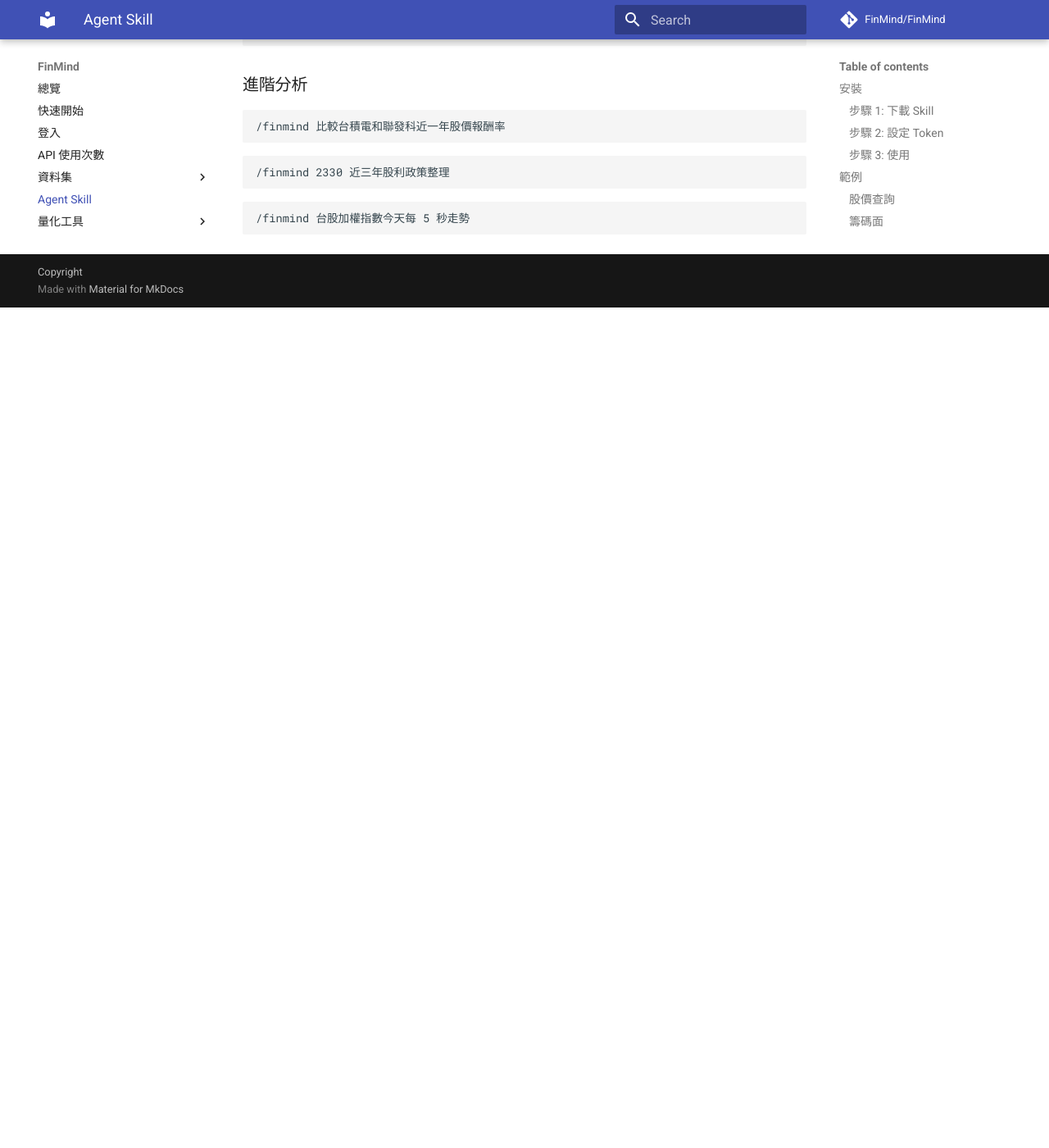
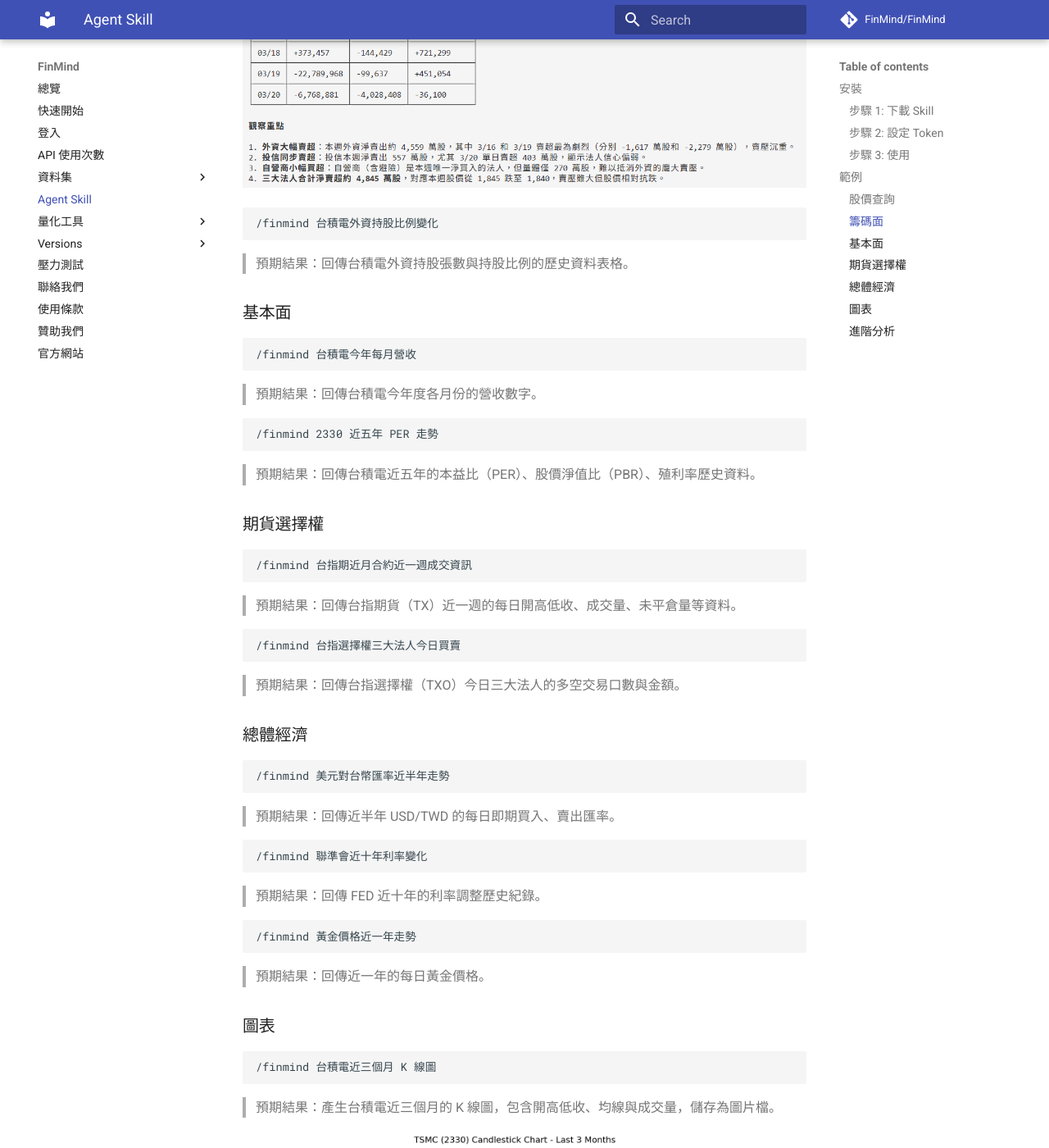
Before and after one commit to FinMind/FinMind-Doc, an MkDocs documentation site: the page built from docs/tutor/AgentSkill.md, in a window 1280 px wide and 1400 px high, scrolled down 2415 px. Shown: the whole window at 82% size. Built offline with MkDocs 1.6.1 and Material for MkDocs 9.7.7, drawn with Linux system fonts in a browser that asks for light colours; comment, search, counter and statistics services are not loaded; before the commit the page ends 2790 px from its top, so only the background shows below that; some of the changed text lies outside the part shown.

Commit message:
docs: add example screenshots and expected results to Agent Skill page

````diff
--- a/docs/tutor/AgentSkill.md
+++ b/docs/tutor/AgentSkill.md
@@ -37,9 +37,17 @@ export FINMIND_TOKEN="your_token_here"
 /finmind 台積電最近一個月股價
 ```
 
+> 預期結果：回傳台積電（2330）近一個月的每日股價表格，包含日期、開盤價、最高價、最低價、收盤價、成交量等欄位。
+
+![台積電最近一個月股價](../img/tsmc_1m_price.png)
+
 ```
 /finmind 2330 跟 2317 近三個月股價比較
 ```
+
+> 預期結果：分別查詢台積電和鴻海近三個月股價，並以表格呈現兩檔股票的收盤價走勢比較。
+
+![2330 跟 2317 近三個月股價比較](../img/compare_2330_2317.png)
 
 ### 籌碼面
 
@@ -47,9 +55,15 @@ export FINMIND_TOKEN="your_token_here"
 /finmind 2330 三大法人近一週買賣
 ```
 
+> 預期結果：回傳台積電近一週外資、投信、自營商的每日買賣超張數。
+
+![2330 三大法人近一週買賣](../img/institutional_2330.png)
+
 ```
 /finmind 台積電外資持股比例變化
 ```
+
+> 預期結果：回傳台積電外資持股張數與持股比例的歷史資料表格。
 
 ### 基本面
 
@@ -57,9 +71,13 @@ export FINMIND_TOKEN="your_token_here"
 /finmind 台積電今年每月營收
 ```
 
+> 預期結果：回傳台積電今年度各月份的營收數字。
+
 ```
 /finmind 2330 近五年 PER 走勢
 ```
+
+> 預期結果：回傳台積電近五年的本益比（PER）、股價淨值比（PBR）、殖利率歷史資料。
 
 ### 期貨選擇權
 
@@ -67,9 +85,13 @@ export FINMIND_TOKEN="your_token_here"
 /finmind 台指期近月合約近一週成交資訊
 ```
 
+> 預期結果：回傳台指期貨（TX）近一週的每日開高低收、成交量、未平倉量等資料。
+
 ```
 /finmind 台指選擇權三大法人今日買賣
 ```
+
+> 預期結果：回傳台指選擇權（TXO）今日三大法人的多空交易口數與金額。
 
 ### 總體經濟
 
@@ -77,13 +99,19 @@ export FINMIND_TOKEN="your_token_here"
 /finmind 美元對台幣匯率近半年走勢
 ```
 
+> 預期結果：回傳近半年 USD/TWD 的每日即期買入、賣出匯率。
+
 ```
 /finmind 聯準會近十年利率變化
 ```
 
+> 預期結果：回傳 FED 近十年的利率調整歷史紀錄。
+
 ```
 /finmind 黃金價格近一年走勢
 ```
+
+> 預期結果：回傳近一年的每日黃金價格。
 
 ### 圖表
 
@@ -91,15 +119,23 @@ export FINMIND_TOKEN="your_token_here"
 /finmind 台積電近三個月 K 線圖
 ```
 
+> 預期結果：產生台積電近三個月的 K 線圖，包含開高低收、均線與成交量，儲存為圖片檔。
+
 ![TSMC 2330 Candlestick Chart](../img/tsmc_3m_kbar.png)
 
 ```
 /finmind 2330 跟 2317 近半年股價比較，畫圖
 ```
 
+> 預期結果：產生兩檔股票收盤價的折線比較圖，儲存為圖片檔。
+
+![2330 vs 2317 Stock Comparison](../img/stock_comparison_2330_2317.png)
+
 ```
 /finmind 美元匯率近一年走勢圖
 ```
+
+> 預期結果：產生 USD/TWD 匯率折線圖，儲存為圖片檔。
 
 ### 進階分析
 
@@ -107,10 +143,16 @@ export FINMIND_TOKEN="your_token_here"
 /finmind 比較台積電和聯發科近一年股價報酬率
 ```
 
+> 預期結果：計算兩檔股票近一年的累積報酬率，並以表格或圖表呈現比較。
+
 ```
 /finmind 2330 近三年股利政策整理
 ```
 
+> 預期結果：整理台積電近三年的現金股利、股票股利、除息日、發放日等資訊。
+
 ```
 /finmind 台股加權指數今天每 5 秒走勢
 ```
+
+> 預期結果：回傳今日台股加權指數每 5 秒的即時數值，呈現盤中走勢。
````
Also changed, not shown: docs/img/compare_2330_2317.png (added), docs/img/institutional_2330.png (added), docs/img/stock_comparison_2330_2317.png (added), docs/img/tsmc_1m_price.png (added).
